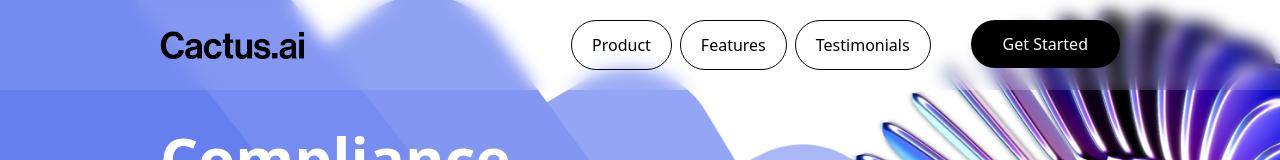
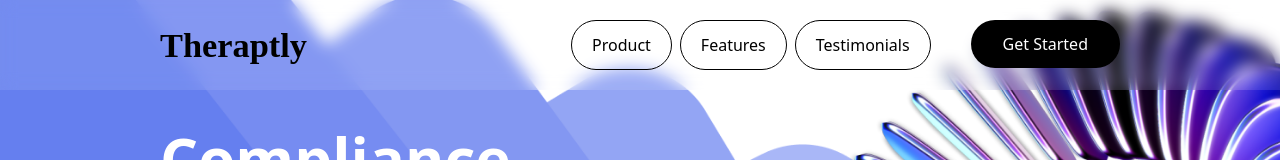
Before and after one commit to ai-cactus/cactus-web, a Next.js app: page / in a window 1280 px wide. Shown: the top 160 px of the page. Built offline with nearby package versions, Linux system fonts and the light colour scheme; no server answers.

Commit message:
changed brand name

```diff
--- a/app/globals.css
+++ b/app/globals.css
@@ -1,6 +1,8 @@
 @tailwind base;
 @tailwind components;
 @tailwind utilities;
+
+@import url('https://fonts.cdnfonts.com/css/neue-haas-grotesk-display-pro');
 
 :root {
   /* --background: #ffffff;
@@ -23,3 +25,20 @@ body {
   background: var(--background);
   font-family: Arial, Helvetica, sans-serif; */
 }
+
+.logo-text {
+  /* Cactus.ai */
+  height: 41px;
+
+  font-family: 'Neue Haas Grotesk Display Pro';
+  font-style: normal;
+  font-weight: 600;
+  font-size: 34.3629px;
+  line-height: 41px;
+
+  color: #000000;
+  /* Inside auto layout */
+  flex: none;
+  order: 0;
+  flex-grow: 0;
+}
--- a/app/page.tsx
+++ b/app/page.tsx
@@ -9,7 +9,8 @@ export default function Home() {
     <div className="relative bg-[#E7EBFD33] overflow-x-hidden">
       <header className="fixed z-40 top-0 left-0 right-0 bg-white/10 backdrop-blur">
         <div className="px-4 xl:px-8 py-5 lg:max-w-5xl mx-auto flex flex-row justify-between items-center">
-          <Image src="/Cactus.ai.png" alt="logo" className="w-36 h-auto" width={140} height={41} />
+          {/* <Image src="/Cactus.ai.png" alt="logo" className="w-36 h-auto" width={140} height={41} /> */}
+          <h3 className="logo-text">Theraptly</h3>
           <Suspense>
             <LandingHeaderNav />
           </Suspense>
--- a/components/forms.tsx
+++ b/components/forms.tsx
@@ -73,7 +73,7 @@ export function RequestADemoForm() {
     <form ref={formRef} onSubmit={handleSubmit} className="grid grid-cols-1 md:grid-cols-2 gap-x-20 gap-y-4 mt-10">
       <div className="flex-1 flex flex-col gap-4 md:gap-10 mb-10 md:mb-0">
         <h2 className="text-center md:text-left text-3xl md:text-4xl font-medium">Let us score your compliance policy</h2>
-        <p className="text-center md:text-left">Submit your information below and let's get you started</p>
+        <p className="text-center md:text-left">Submit your information below and let&apos;s get you started</p>
       </div>
       <div className="flex-1 flex flex-col gap-4">
         <input
```
